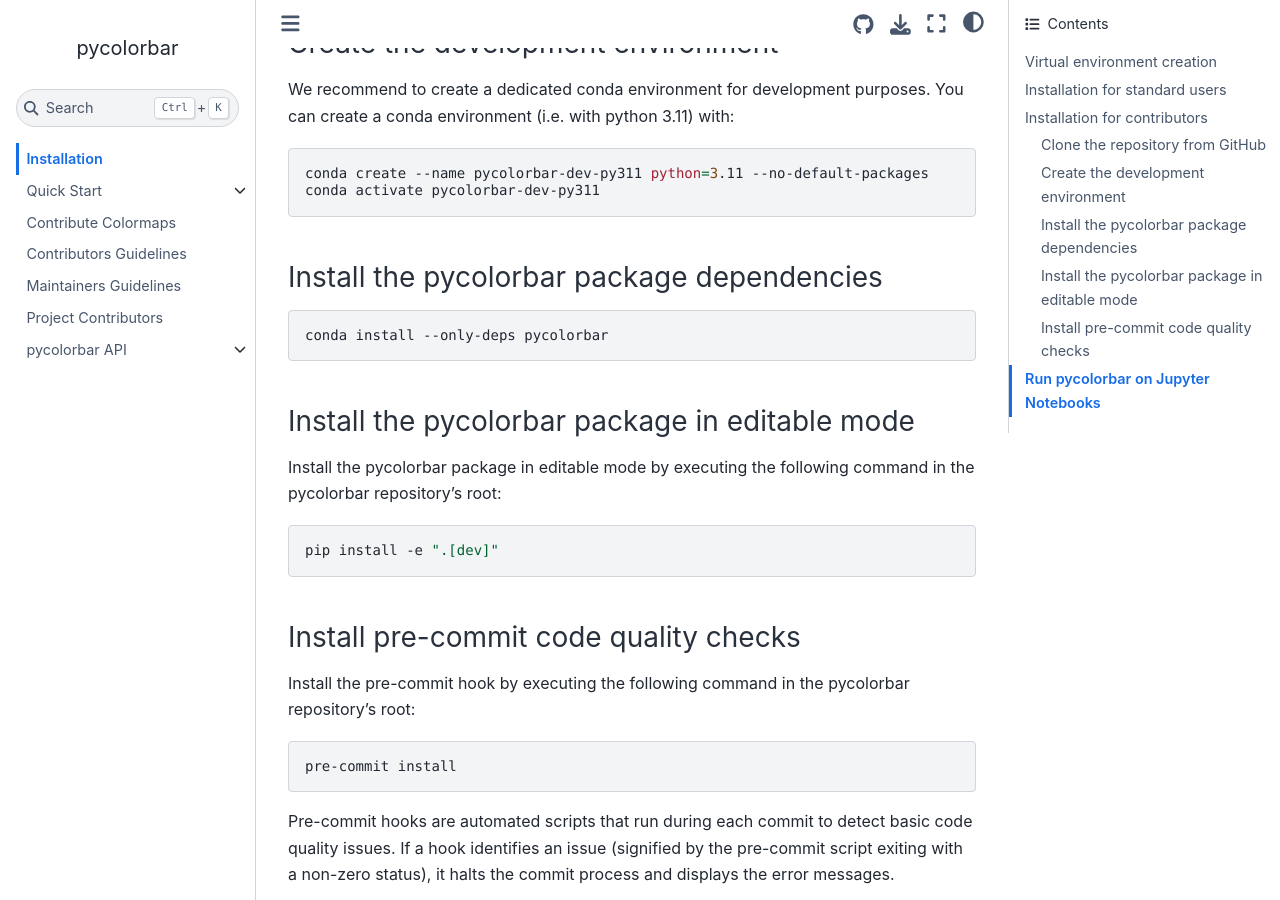
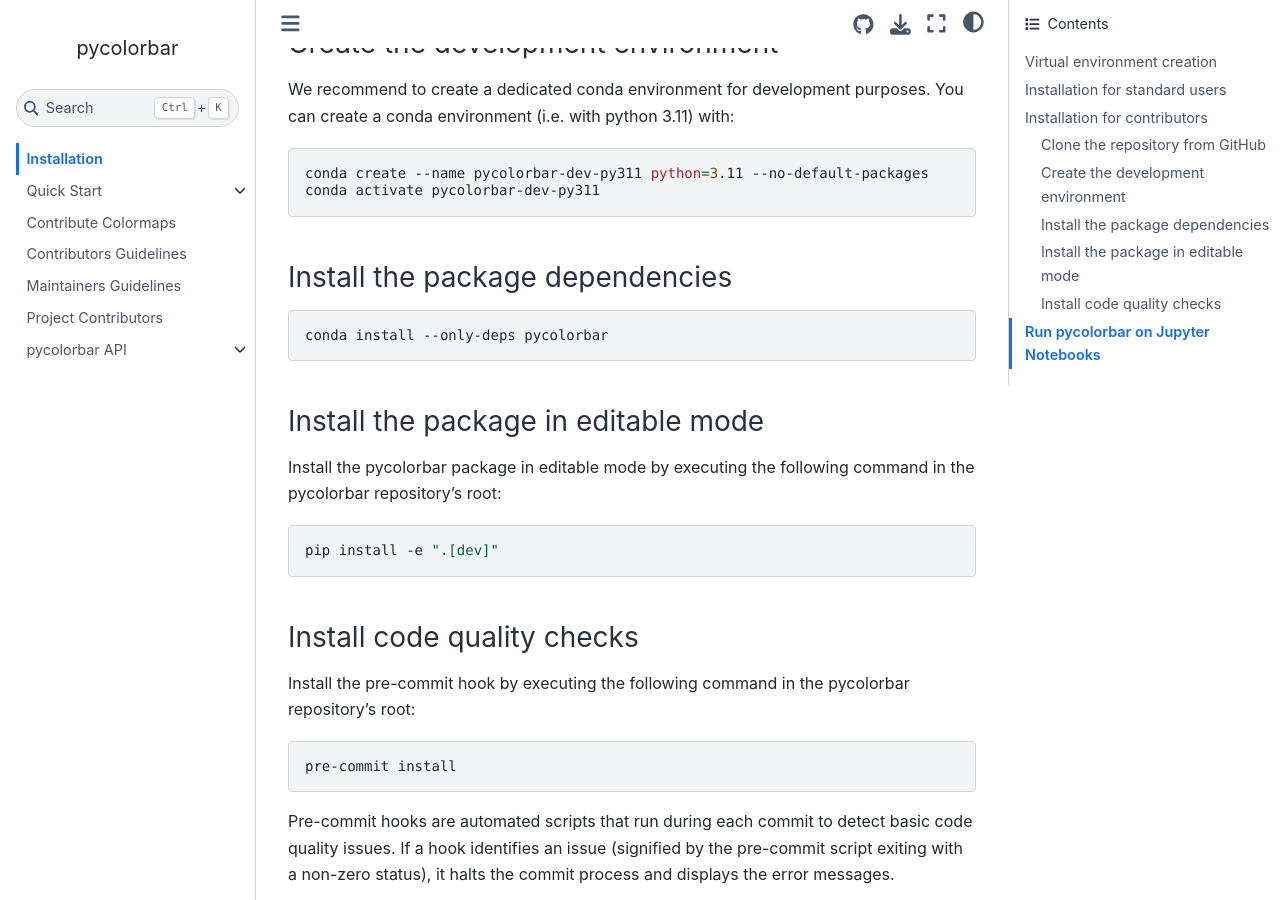
Before and after one commit to ghiggi/pycolorbar, a Sphinx documentation site: the page built from docs/source/installation.rst, in a window 1280 px wide and 900 px high, scrolled down 2330 px. Built offline with Sphinx 7.4.7 and the Sphinx Book theme 1.1.4, drawn with Linux system fonts in a browser that asks for light colours; the version number could not be read and is left out.

Commit message:
Improve doc

```diff
--- a/CONTRIBUTING.rst
+++ b/CONTRIBUTING.rst
@@ -238,7 +238,8 @@
 +----------------------------------------------------+-------------------------------------------------------------------------------------------------------------------------------------+
 | `CodeFactor <https://www.codefactor.io/>`__        | Automated code review and analysis tools                                                                                            |
 +----------------------------------------------------+-------------------------------------------------------------------------------------------------------------------------------------+
-
+| `Codacy <https://www.codacy.com/>`__               | Automated code review and analysis tools                                                                                            |
++----------------------------------------------------+-------------------------------------------------------------------------------------------------------------------------------------+
 
 
 5. Code testing with pytest
--- a/docs/source/installation.rst
+++ b/docs/source/installation.rst
@@ -126,7 +126,7 @@
 	conda create --name pycolorbar-dev-py311 python=3.11 --no-default-packages
 	conda activate pycolorbar-dev-py311
 
-Install the pycolorbar package dependencies
+Install the package dependencies
 ............................................
 
 .. code-block:: bash
@@ -134,7 +134,7 @@
 	conda install --only-deps pycolorbar
 
 
-Install the pycolorbar package in editable mode
+Install the package in editable mode
 ................................................
 
 Install the pycolorbar package in editable mode by executing the following command in the pycolorbar repository's root:
@@ -144,7 +144,7 @@
 	pip install -e ".[dev]"
 
 
-Install pre-commit code quality checks
+Install code quality checks
 ..............................................
 
 Install the pre-commit hook by executing the following command in the pycolorbar repository's root:
--- a/docs/source/maintainers_guidelines.rst
+++ b/docs/source/maintainers_guidelines.rst
@@ -220,3 +220,5 @@
 +----------------------------------------------------------------------------------------------------+------------------------------------------------------------------+----------------------------------------------------------------------------------------------+
 | `CodeFactor <https://www.codefactor.io/>`__                                                        | Automated code review and analysis tools                         | `pycolorbar <https://www.codefactor.io/repository/github/ghiggi/pycolorbar>`__               |
 +----------------------------------------------------------------------------------------------------+------------------------------------------------------------------+----------------------------------------------------------------------------------------------+
+| `Codacy      <https://www.codacy.com/>`__                                                          | Automated code review and analysis tools                         | `pycolorbar <https://app.codacy.com/gh/ghiggi/pycolorbar/dashboard>`__                       |
++----------------------------------------------------------------------------------------------------+------------------------------------------------------------------+----------------------------------------------------------------------------------------------+
```
